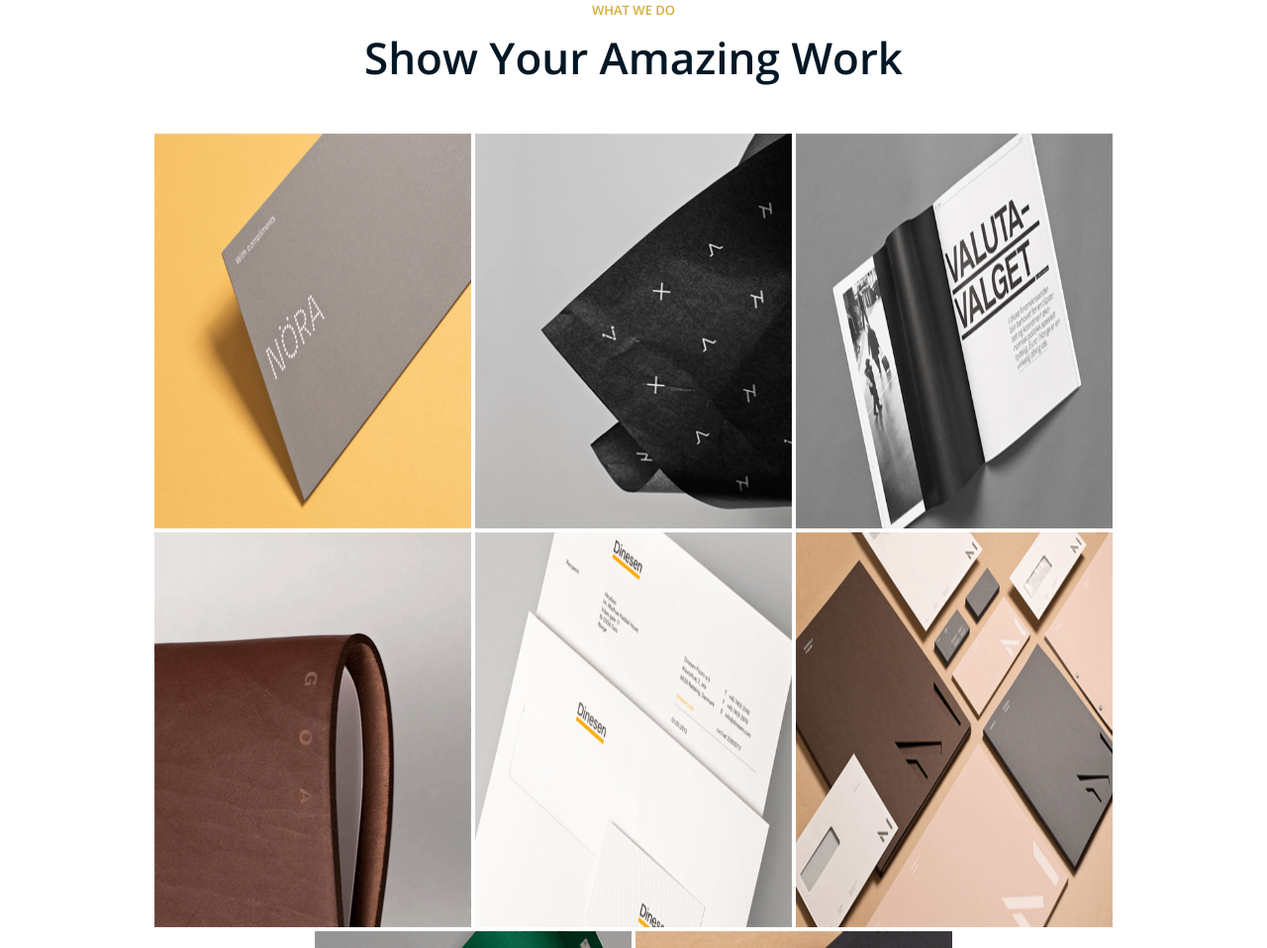
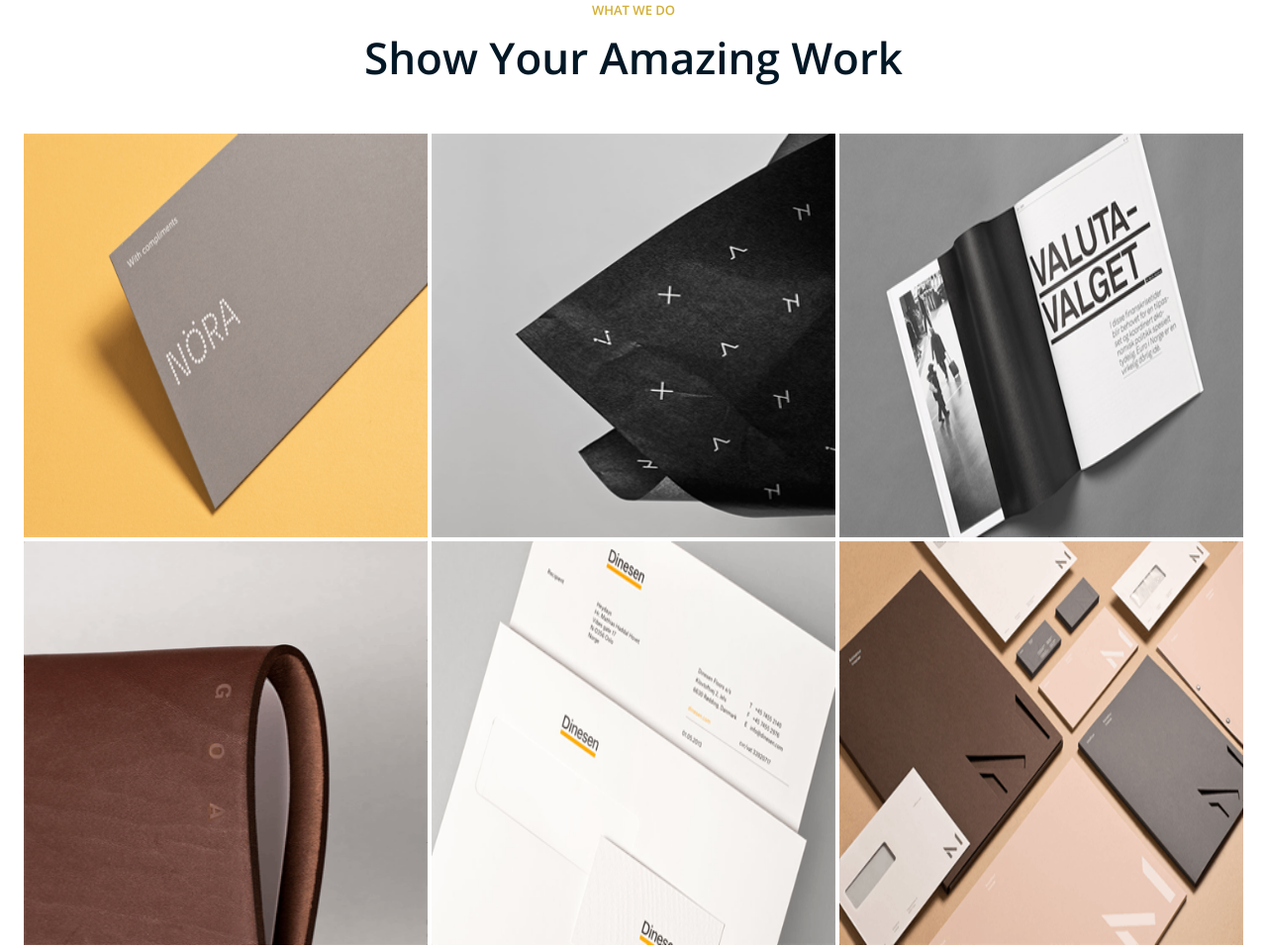
Before and after one commit to VolodymyrStefyuk/lab-web, a plain HTML site: page index.html in a window 1280 px wide. Shown: the part 1271-2229 px from the top of the page at 99% size. Drawn offline with Linux system fonts and the light colour scheme; some packages are replaced by stand-ins of ours.

Commit message:
Update css.css

```diff
--- a/css/css.css
+++ b/css/css.css
@@ -140,8 +140,10 @@ h4{
 }
 .AmazingWork img{
     margin: 2px;
-    width: 24.7%;
+    width: 51vh;
     min-width: 320px;
+    height: 51vh;
+    min-height: 320px;
 }
 .amazingPeople{
     margin-top: 5vh;
```
